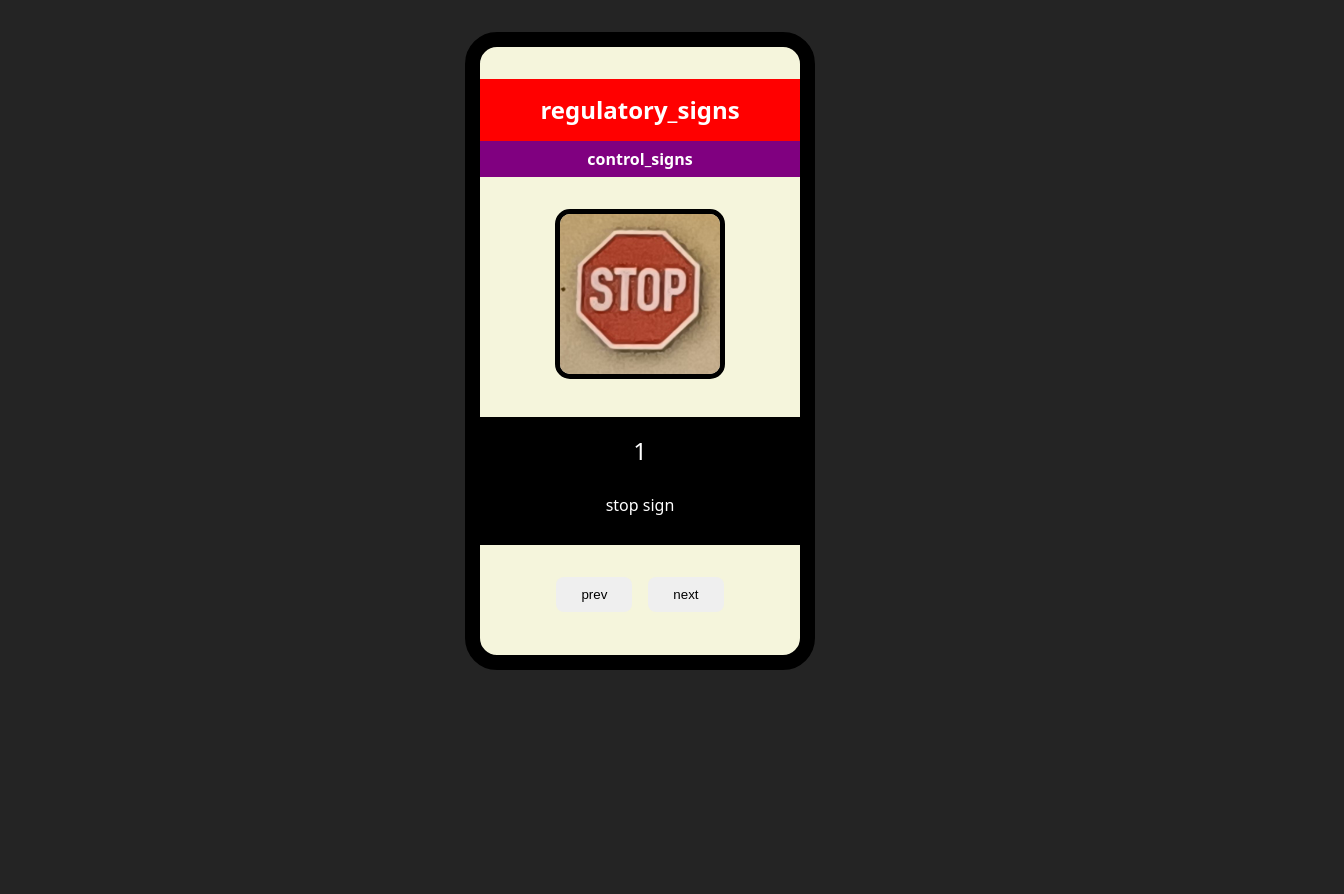
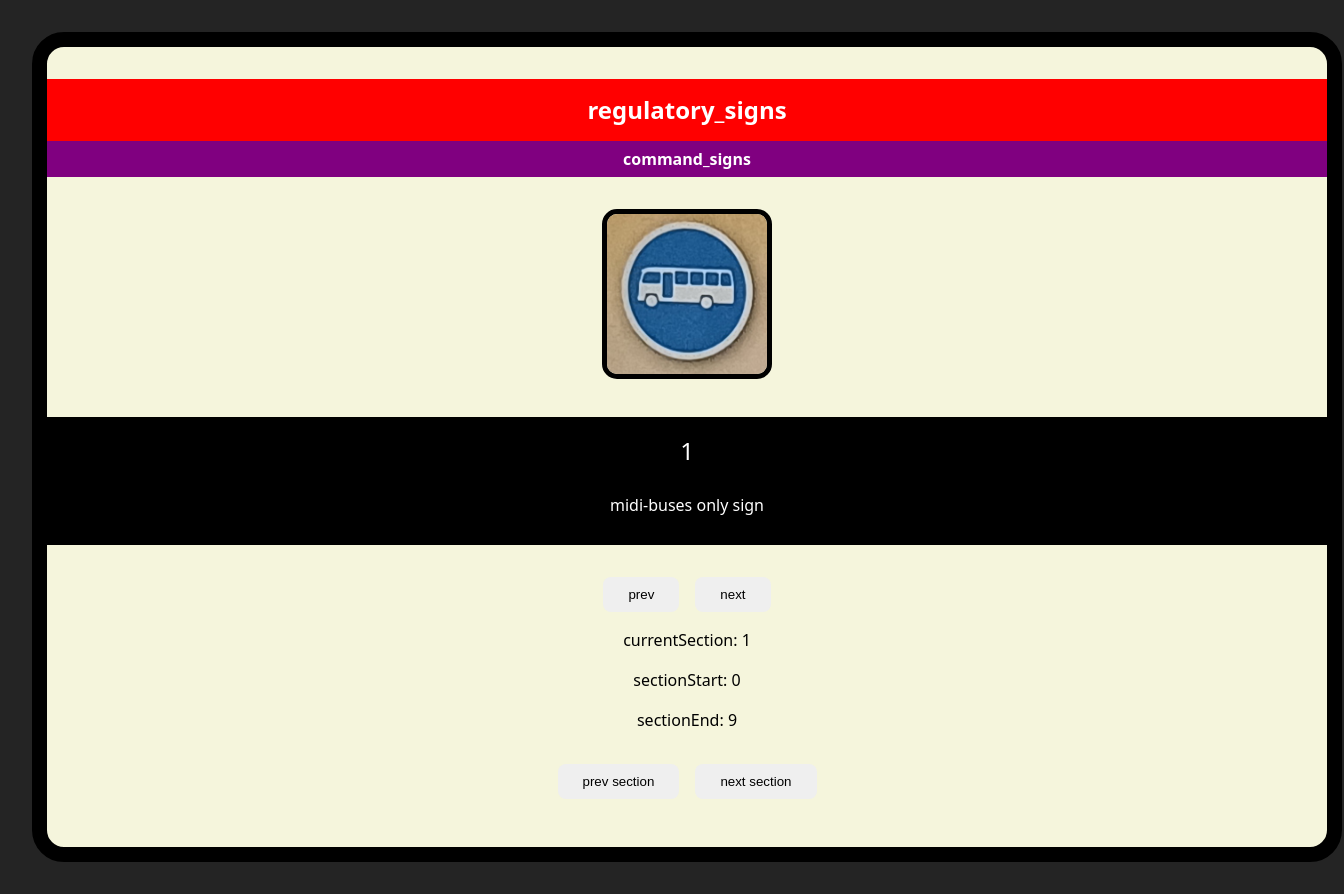
Before and after one commit to Raymond-Mawina/make_driving_stick_for_dummies, a React (Vite) app: page / in a window 1280 px wide. Shown: the whole page, 1344 px wide, since content can reach past the window. Before the commit the page ends 800 px from the top, so only its background shows below. Built offline with nearby package versions, Linux system fonts and the light colour scheme.

Commit message:
add section buttons and sign sectioning

```diff
--- a/src/App.css
+++ b/src/App.css
@@ -7,8 +7,8 @@
 
 #app_container{
   background-color: beige;
-  block-size: 38rem;
-  inline-size: 20rem;
+  block-size: 50rem;
+  inline-size: 80rem;
   justify-content: center;
   border-radius: 2rem;
   border: black solid 15px;
--- a/src/App.jsx
+++ b/src/App.jsx
@@ -1,22 +1,45 @@
-import { useState } from "react";
+import { useEffect, useState } from "react";
 
 import "./App.css";
 import signMetadata from "./sign_metadata";
 import SignCardLearn from "./components/SignCardLearn/SignCardLearn";
 
 function App() {
-  const [signs, _] = useState(signMetadata);
-  const [currentIndex, setCurrentIndex] = useState(0);
+  const [signs, setSigns] = useState([]);
+  const [currentIndex, setCurrentIndex] = useState(-1);
+
+  useEffect(() => {
+    function shuffleArray(array) {
+      let currentIndex = array.length;
+
+      while (currentIndex != 0) {
+        let randomIndex = Math.floor(Math.random() * currentIndex);
+        currentIndex--;
+
+        [array[currentIndex], array[randomIndex]] = [
+          array[randomIndex],
+          array[currentIndex],
+        ];
+      }
+
+      return array;
+    }
+
+    const shuffledArray = [...shuffleArray([...signMetadata])];
+    setSigns(shuffledArray);
+    setCurrentIndex(0);
+  }, []);
 
   return (
     <>
       <section id="app_container">
-        <SignCardLearn
-          signs={signs}
-          signMetadata={signs[currentIndex]}
-          currentIndex={currentIndex}
-          setCurrentIndex={setCurrentIndex}
-        />
+        {currentIndex !== -1 && (
+          <SignCardLearn
+            signs={signs}
+            currentIndex={currentIndex}
+            setCurrentIndex={setCurrentIndex}
+          />
+        )}
       </section>
     </>
   );
--- /dev/null
+++ b/src/components/PrevNextCardButtons/PrevNextCardButtons.css
@@ -0,0 +1,17 @@
+#button_container{
+  display:flex;
+  column-gap: 1rem;
+  justify-content: center;
+  margin-block-start: 2rem;
+}
+
+#button_container button {
+  padding-block: 10px;
+  padding-inline: 25px;
+  border: none;
+  border-radius: 8px;
+}
+
+#button_container button:hover {
+  background-color: black;
+}
--- a/src/components/PrevNextButtons/PrevNextButtons.jsx
+++ b/src/components/PrevNextCardButtons/PrevNextCardButtons.jsx
@@ -1,6 +1,6 @@
-import "./PrevNextButtons.css";
+import "./PrevNextCardButtons.css";
 
-function PrevNextButtons({ signs, setCurrentIndex, currentIndex }) {
+function PrevNextCardButtons({ signs, setCurrentIndex, currentIndex }) {
   return (
     <section id="button_container">
       <button
@@ -25,4 +25,4 @@ function PrevNextButtons({ signs, setCurrentIndex, currentIndex }) {
   );
 }
 
-export default PrevNextButtons;
+export default PrevNextCardButtons;
--- a/src/components/PrevNextButtons/PrevNextButtons.css
+++ b/src/components/PrevNextSectionButtons/PrevNextSectionButtons.css
@@ -1,17 +1,17 @@
-#button_container{
+#section_buttons_container{
   display:flex;
   column-gap: 1rem;
   justify-content: center;
   margin-block-start: 2rem;
 }
 
-button {
+#section_buttons_container button {
   padding-block: 10px;
   padding-inline: 25px;
   border: none;
   border-radius: 8px;
 }
 
-button:hover {
+#section_buttons_container button:hover {
   background-color: black;
 }
--- /dev/null
+++ b/src/components/PrevNextSectionButtons/PrevNextSectionButtons.jsx
@@ -0,0 +1,48 @@
+import "./PrevNextSectionButtons.css";
+
+function PrevNextSectionButtons({
+  signs,
+  numberOfCardsPerSection,
+  currentSection,
+  setCurrentSection,
+}) {
+  function handleNextSectionClick() {
+    const maxNumberOfSections =
+      signs.length % numberOfCardsPerSection === 0
+        ? Math.floor(signs.length / numberOfCardsPerSection)
+        : Math.round(signs.length / numberOfCardsPerSection);
+
+    if (currentSection < maxNumberOfSections) {
+      setCurrentSection((prev) => prev + 1);
+    }
+
+    console.log("next section button clicked");
+  }
+
+  function handlePrevSectionClick() {
+    setCurrentSection((prev) => (prev > 1 ? prev - 1 : prev));
+
+    console.log("prev section button clicked");
+  }
+
+  return (
+    <section id="section_buttons_container">
+      <button
+        onClick={() => {
+          handlePrevSectionClick();
+        }}
+      >
+        prev section
+      </button>
+      <button
+        onClick={() => {
+          handleNextSectionClick();
+        }}
+      >
+        next section
+      </button>
+    </section>
+  );
+}
+
+export default PrevNextSectionButtons;
--- a/src/components/SignCardLearn/SignCardLearn.css
+++ b/src/components/SignCardLearn/SignCardLearn.css
@@ -1,4 +1,6 @@
-
+p{
+  color:black;
+}
 img {
   block-size: 10rem;
   inline-size: 10rem;
--- a/src/components/SignCardLearn/SignCardLearn.jsx
+++ b/src/components/SignCardLearn/SignCardLearn.jsx
@@ -1,26 +1,69 @@
-import PrevNextButtons from "../PrevNextButtons/PrevNextButtons";
+import { useEffect, useState } from "react";
+
+import PrevNextCardButtons from "../PrevNextCardButtons/PrevNextCardButtons";
 import SignCategories from "../SignCategories/SignCategories";
+import PrevNextSectionButtons from "../PrevNextSectionButtons/PrevNextSectionButtons";
+
 import "./SignCardLearn.css";
 
-function LearnSignCard({ signs, signMetadata, currentIndex, setCurrentIndex }) {
+function LearnSignCard({ signs, currentIndex, setCurrentIndex }) {
+  const [sectionedSigns, setSectionedSigns] = useState([...signs.slice(0, 9)]);
+  const [numberOfCardsPerSection, setNumberOfCardsPerSection] = useState(10);
+  const [currentSection, setCurrentSection] = useState(1);
+  const [sectionStart, setSectionStart] = useState(0);
+  const [sectionEnd, setSectionEnd] = useState(9);
+
+  useEffect(() => {
+    const newSectionStartValue =
+      currentSection * numberOfCardsPerSection - numberOfCardsPerSection;
+    setSectionStart(newSectionStartValue);
+
+    const newSectionEndValue = currentSection * numberOfCardsPerSection - 1;
+    setSectionEnd(
+      newSectionEndValue > signs.length ? signs.length : newSectionEndValue
+    );
+
+    // setSectionedSigns(
+    //   signs.slice(
+    //     newSectionStartValue,
+    //     newSectionEndValue > signs.length ? signs.length : newSectionEndValue
+    //   )
+    // );
+
+    // setCurrentIndex(newSectionStartValue);
+  }, [currentSection]);
+
   return (
     <section id="sign_card_container">
-      <SignCategories signs={signs} currentIndex={currentIndex} />
+      <SignCategories signs={sectionedSigns} currentIndex={currentIndex} />
 
       <img
-        src={`./src/assets/sign_images/${signMetadata.identifier}.png`}
-        alt={signMetadata.description}
+        src={`./src/assets/sign_images/${signs[currentIndex].identifier}.png`}
+        alt={signs[currentIndex].description}
       />
 
       <section id="sign_description_container">
         <p>{currentIndex + 1}</p>
-        <p>{signMetadata.description}</p>
+        <p>{signs[currentIndex].description}</p>
       </section>
 
-      <PrevNextButtons
-        signs={signs}
+      <PrevNextCardButtons
+        signs={sectionedSigns}
         currentIndex={currentIndex}
         setCurrentIndex={setCurrentIndex}
+      />
+
+      <section>
+        <p>currentSection: {currentSection}</p>
+        <p>sectionStart: {sectionStart}</p>
+        <p>sectionEnd: {sectionEnd}</p>
+      </section>
+
+      <PrevNextSectionButtons
+        signs={signs}
+        numberOfCardsPerSection={numberOfCardsPerSection}
+        currentSection={currentSection}
+        setCurrentSection={setCurrentSection}
       />
     </section>
   );
```
